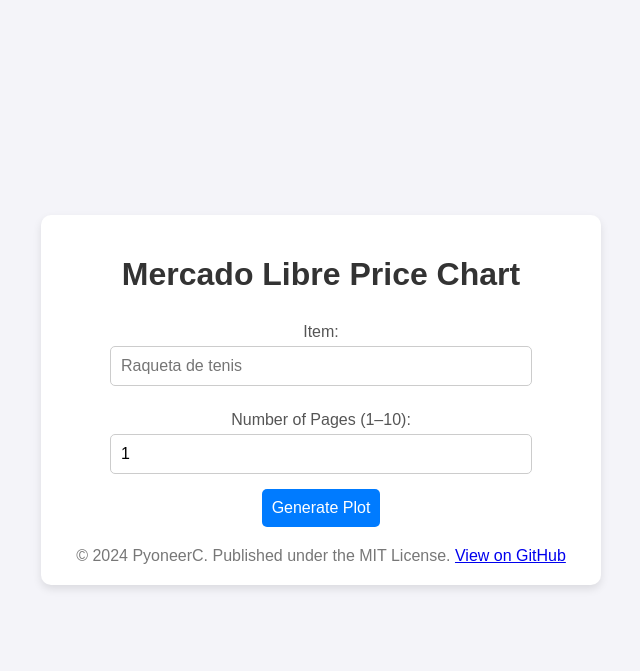
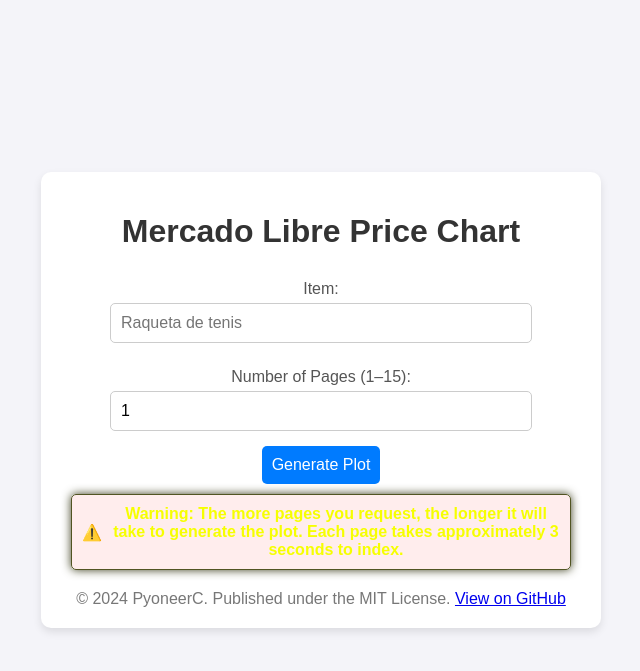
Before and after one commit to pyoneerC/Mercadix, a Flask app: page / in a window 1280 px wide. Shown: the top 671 px of the page, without its empty margins (319-959 px from the left). Run offline with Flask 3, Linux system fonts and the light colour scheme.

Commit message:
performance + warning message

```diff
--- a/app.py
+++ b/app.py
@@ -30,13 +30,20 @@
         return value
 
 
-@functools.lru_cache(maxsize=1)
+# Use the same exchange rate for all the sessions, it isn't that volatile
+exchange_rate = None
+
+
 def get_exchange_rate():
     """Fetch the current exchange rate from the API."""
+    global exchange_rate
+    if exchange_rate is not None:
+        return exchange_rate
     try:
         response = requests.get(API_URL)
         response.raise_for_status()
-        return response.json().get("venta", None)
+        exchange_rate = response.json().get("venta", None)
+        return exchange_rate
     except requests.exceptions.RequestException as e:
         app.logger.error(f"Error fetching exchange rate: {e}")
         return None
@@ -47,9 +54,7 @@
     if request.method == "POST":
         item = request.form["item"]
         number_of_pages = int(request.form["number_of_pages"])
-        return redirect(
-            url_for("show_plot", item=item, number_of_pages=number_of_pages)
-        )
+        return redirect(url_for("show_plot", item=item, number_of_pages=number_of_pages))
     return render_template("index.html")
 
 
@@ -71,7 +76,7 @@
             prices_list.extend([int(re.sub(r"\D", "", price.text)) for price in prices])
         except requests.exceptions.RequestException as e:
             app.logger.error(f"Error fetching prices: {e}")
-            return None, None, None
+            return None, None
 
     prices_cache[cache_key] = (prices_list, url)
     return prices_list, url
@@ -85,10 +90,11 @@
 def plot_prices(prices_list, item, url):
     """Plot a histogram of the prices."""
     venta_dolar = get_exchange_rate()
-    venta_dolar = float(venta_dolar.replace(" ARS", ""))
     if not venta_dolar:
         app.logger.error("Failed to get exchange rate.")
         return None
+
+    venta_dolar = float(venta_dolar.replace(" ARS", ""))
 
     plt.figure(figsize=(10, 5))
     plt.hist(prices_list, bins=20, color="lightblue", edgecolor="black")
@@ -139,20 +145,10 @@
     plot_stat_line(avg_price, "purple", "Avg")
     plot_stat_line(max_price, "blue", "Max", linestyle="dashed")
     plot_stat_line(min_price, "blue", "Min", linestyle="dashed")
-    plot_stat_line(
-        avg_price + std_dev, "black", "Std Dev", linestyle="dotted", linewidth=3
-    )
-    plot_stat_line(
-        np.percentile(prices_list, 25),
-        "green",
-        "25th percentile",
-        linestyle="dashed",
-        linewidth=2,
-    )
+    plot_stat_line(avg_price + std_dev, "black", "Std Dev", linestyle="dotted", linewidth=3)
+    plot_stat_line(np.percentile(prices_list, 25), "green", "25th percentile", linestyle="dashed", linewidth=2)
 
-    plt.legend(
-        ["Median", "Avg", "Max", "Min", "Std Dev", "25th percentile"], loc="upper right"
-    )
+    plt.legend(["Median", "Avg", "Max", "Min", "Std Dev", "25th percentile"], loc="upper right")
 
     plt.grid(True)
     plt.tight_layout()
@@ -202,7 +198,7 @@
 
 
 @app.errorhandler(500)
-def internal_server_error(error):
+def internal_server_error():
     return (
         render_template(
             "error.html",
--- a/static/css/idxstyle.css
+++ b/static/css/idxstyle.css
@@ -88,3 +88,21 @@
 	margin-top: 20px;
 	color: #777;
 }
+
+.warning-message {
+    color: #f6ff00;
+    background-color: rgba(255, 235, 235, 0.9);
+    border: 1px solid #515422;
+    border-radius: 5px;
+    font-weight: bold;
+    margin-top: 10px;
+    padding: 10px;
+    display: flex;
+    align-items: center;
+    box-shadow: 0 0 10px rgb(61, 63, 30);
+}
+
+.warning-message::before {
+    content: "⚠️";
+    margin-right: 10px;
+}
--- a/templates/index.html
+++ b/templates/index.html
@@ -14,11 +14,14 @@
          <form id="price-form" action="/" method="post">
             <label for="item">Item:</label>
             <input type="text" id="item" name="item" required placeholder="Raqueta de tenis">
-            <label for="number_of_pages">Number of Pages (1–10):</label>
-            <input type="number" id="number_of_pages" name="number_of_pages" required min="1" max="10" value="1">
+            <label for="number_of_pages">Number of Pages (1–15):</label>
+            <input type="number" id="number_of_pages" name="number_of_pages" required min="1" max="15" value="1">
             <button type="submit" id="submit-button">Generate Plot</button>
             <div class="spinner" id="spinner"></div>
          </form>
+        <div id="warning-message" class="warning-message">
+            Warning: The more pages you request, the longer it will take to generate the plot. Each page takes approximately 3 seconds to index.
+        </div>
          <div class="footer">
             &copy; 2024 PyoneerC. Published under the MIT License.
             <a href="https://github.com/pyoneerC/mercado-libre-price-chart" target="_blank">View on GitHub</a>
```
